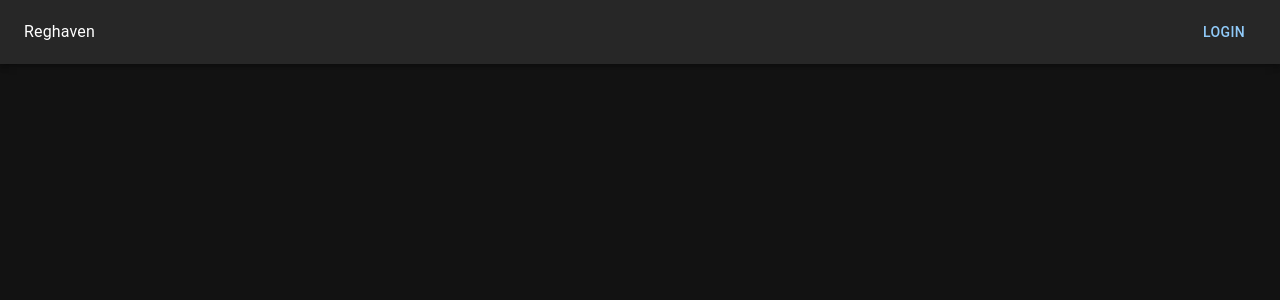
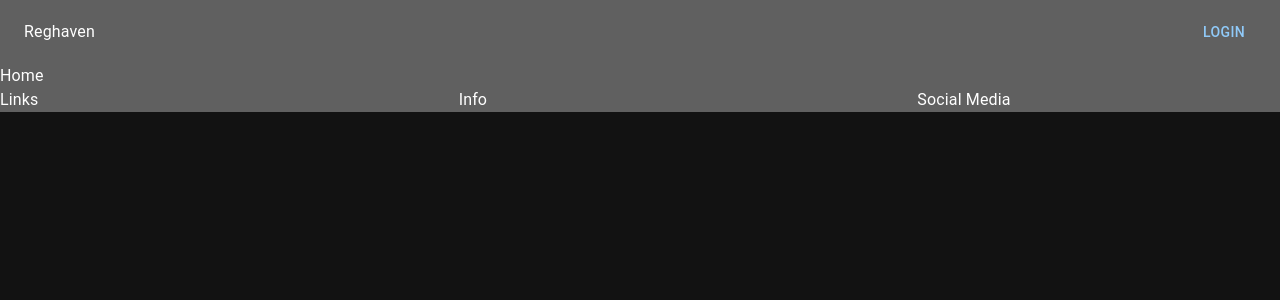
Before and after one commit to Reghaven/web-reghaven, a React (Create React App) app: page / in a window 1280 px wide. Shown: the top 300 px of the page. Built offline with nearby package versions, Linux system fonts and the light colour scheme.

Commit message:
add footer

```diff
--- a/src/Components/App.tsx
+++ b/src/Components/App.tsx
@@ -8,6 +8,9 @@ import {
 	Toolbar,
 	Typography,
 } from '@mui/material';
+import { Routes, Route } from 'react-router-dom';
+import Home from './Pages/Home/Home';
+import { Footer } from './Common/Footer/Footer';
 
 const theme = createTheme({
 	palette: {
@@ -27,6 +30,12 @@ function App() {
 					<Button>Login</Button>
 				</Toolbar>
 			</AppBar>
+			<Routes>
+				<Route path={'/'} element={<Home />} />
+				<Route path={'/app'} />
+				<Route path={'/imprint'} />
+			</Routes>
+			<Footer />
 		</ThemeProvider>
 	);
 }
--- /dev/null
+++ b/src/Components/Common/Footer/Footer.tsx
@@ -0,0 +1,26 @@
+import React from 'react';
+import { Box, Grid, Typography } from '@mui/material';
+
+export function Footer() {
+	return (
+		<Box
+			sx={{
+				backgroundColor: '#606060',
+				minHeight: 100,
+				flexGrow: 1,
+			}}
+		>
+			<Grid container spacing={12}>
+				<Grid item xs={4}>
+					<Typography>Links</Typography>
+				</Grid>
+				<Grid item xs={4}>
+					<Typography>Info</Typography>
+				</Grid>
+				<Grid item xs={4}>
+					<Typography>Social Media</Typography>
+				</Grid>
+			</Grid>
+		</Box>
+	);
+}
--- /dev/null
+++ b/src/Components/Common/Header.tsx
@@ -0,0 +1,6 @@
+import React from 'react';
+import { Box } from '@mui/material';
+
+export default function Header() {
+	return <Box />;
+}
--- /dev/null
+++ b/src/Components/Pages/Home/Home.tsx
@@ -0,0 +1,10 @@
+import React from 'react';
+import { Box, Typography } from '@mui/material';
+
+export default function Home() {
+	return (
+		<Box>
+			<Typography>Home</Typography>
+		</Box>
+	);
+}
--- a/src/index.tsx
+++ b/src/index.tsx
@@ -3,10 +3,13 @@ import ReactDOM from 'react-dom';
 import './index.css';
 import App from './Components/App';
 import reportWebVitals from './reportWebVitals';
+import { BrowserRouter } from 'react-router-dom';
 
 ReactDOM.render(
 	<React.StrictMode>
-		<App />
+		<BrowserRouter>
+			<App />
+		</BrowserRouter>
 	</React.StrictMode>,
 	document.getElementById('root')
 );
```
Also changed, not shown: 1 other file (tests, documents, lock files or other folders).
